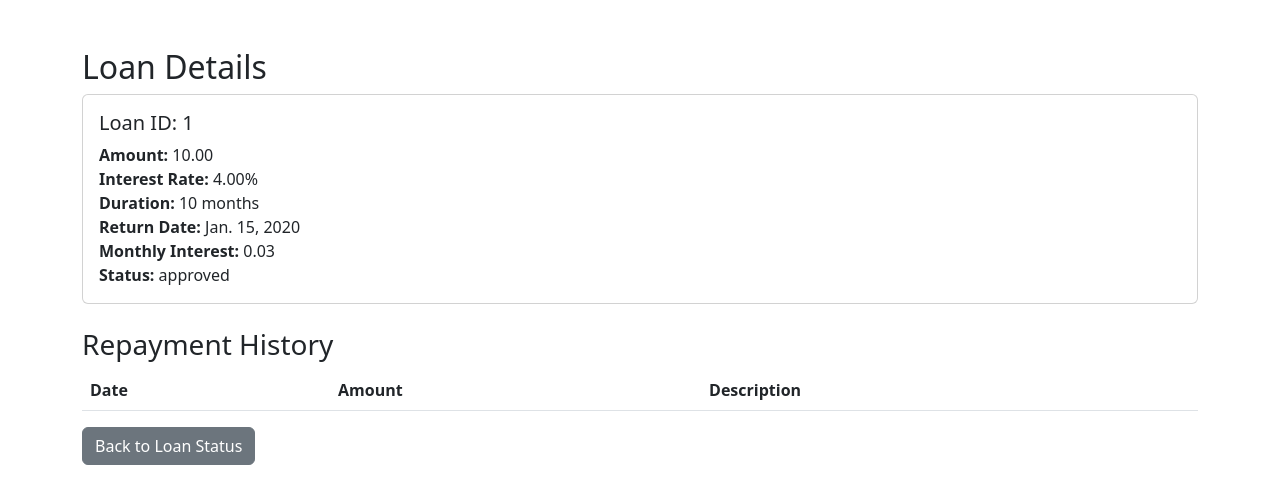
After one commit to jil2004/bank_django, a Django app: page /accounts/loan-details/1/ in a window 1280 px wide. The commit adds this page. Shown: the top 504 px of the page. Run offline with Django 5.2, Linux system fonts and the light colour scheme; a user stored in the database is signed in; tables that the repository leaves empty hold one stand-in row (values such as "Sample post"); lists and menus that the app fills with data are empty.

Commit message:
Added loan details

```diff
--- /dev/null
+++ b/accounts/templates/accounts/loan_details.html
@@ -0,0 +1,54 @@
+<!DOCTYPE html>
+<html>
+<head>
+    <title>Loan Details</title>
+    <link href="https://cdn.jsdelivr.net/npm/bootstrap@5.3.0/dist/css/bootstrap.min.css" rel="stylesheet">
+</head>
+<body>
+    <div class="container mt-5">
+        <h2>Loan Details</h2>
+        <div class="card mb-4">
+            <div class="card-body">
+                <h5 class="card-title">Loan ID: {{ loan.id }}</h5>
+                <p class="card-text">
+                    <strong>Amount:</strong> {{ loan.amount }}<br>
+                    <strong>Interest Rate:</strong> {{ loan.interest_rate }}%<br>
+                    <strong>Duration:</strong> {{ loan.duration_months }} months<br>
+                    <strong>Return Date:</strong> {{ loan.return_date }}<br>
+                    <strong>Monthly Interest:</strong> {{ monthly_interest|floatformat:2 }}<br>
+                    <strong>Status:</strong> {{ loan.status }}
+                </p>
+            </div>
+        </div>
+
+        <h3>Repayment History</h3>
+        <table class="table">
+            <thead>
+                <tr>
+                    <th>Date</th>
+                    <th>Amount</th>
+                    <th>Description</th>
+                </tr>
+            </thead>
+            <tbody>
+                {% for repayment in repayments %}
+                    <tr>
+                        <td>{{ repayment.timestamp }}</td>
+                        <td>{{ repayment.amount }}</td>
+                        <td>{{ repayment.description }}</td>
+                    </tr>
+                {% endfor %}
+                {% if loan.status == 'repaid' %}
+                    <tr class="table-success">
+                        <td>{{ loan.return_date }}</td>
+                        <td>{{ loan.total_amount }}</td>
+                        <td>Loan Fully Repaid</td>
+                    </tr>
+                {% endif %}
+            </tbody>
+        </table>
+
+        <a href="{% url 'loan_status' %}" class="btn btn-secondary">Back to Loan Status</a>
+    </div>
+</body>
+</html>
--- a/accounts/templates/accounts/loan_status.html
+++ b/accounts/templates/accounts/loan_status.html
@@ -34,6 +34,7 @@
                             {% if loan.status == 'approved' %}
                                 <a href="{% url 'repay_loan' loan.id %}" class="btn btn-primary">Repay</a>
                             {% endif %}
+                            <a href="{% url 'loan_details' loan.id %}" class="btn btn-info">Details</a>
                         </td>
                     </tr>
                 {% endfor %}
--- a/accounts/urls.py
+++ b/accounts/urls.py
@@ -15,4 +15,5 @@ urlpatterns = [
     path('apply-for-loan/', views.apply_for_loan, name='apply_for_loan'),
     path('loan-status/', views.loan_status, name='loan_status'),
     path('repay-loan/<int:loan_id>/', views.repay_loan, name='repay_loan'),
+    path('loan-details/<int:loan_id>/', views.loan_details, name='loan_details'),
 ]
--- a/accounts/views.py
+++ b/accounts/views.py
@@ -177,3 +177,25 @@ def repay_loan(request, loan_id):
         return redirect('loan_status')
 
     return render(request, 'accounts/repay_loan.html', {'loan': loan})
+
+@login_required
+def loan_details(request, loan_id):
+    loan = get_object_or_404(Loan, id=loan_id, user=request.user)
+
+    # Calculate monthly interest amount
+    monthly_interest = (loan.amount * loan.interest_rate / 100) / 12
+
+    # Get all repayment transactions for this loan
+    repayments = Transaction.objects.filter(
+        account=loan.account,
+        transaction_type='repayment',
+        description__icontains=f"Repayment for Loan #{loan.id}"
+    ).order_by('timestamp')
+
+    context = {
+        'loan': loan,
+        'monthly_interest': monthly_interest,
+        'repayments': repayments,
+    }
+
+    return render(request, 'accounts/loan_details.html', context)
```
